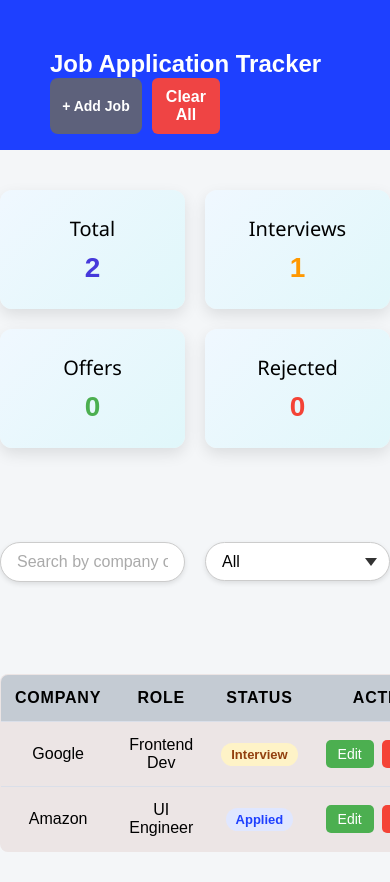
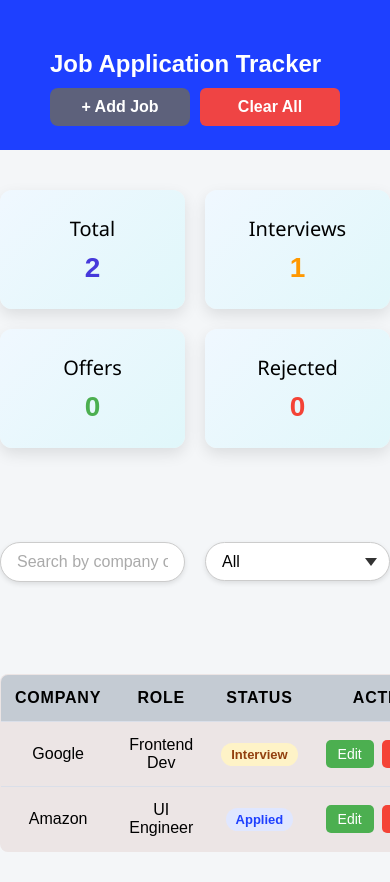
Before and after one commit to aryamk28/job-tracker, a React (Vite) app: page / in a window 390 px wide. Shown: the top 882 px of the page. Built offline with nearby package versions, Linux system fonts and the light colour scheme.

Commit message:
first commit

```diff
--- a/src/index.css
+++ b/src/index.css
@@ -177,12 +177,6 @@ body {
   color: #991b1b;
 }
 
-/* Responsive adjustments */
-@media (max-width: 1024px) {
-  .job-list {
-    grid-template-columns: repeat(2, 1fr);
-  }
-}
 
 /* Add Job Button */
 .add-job-btn {
@@ -204,33 +198,8 @@ body {
   transform: scale(1.05);
 }
 
-/* Mobile responsiveness */
-@media (max-width: 768px) {
-  .add-job-btn {
-    width: 100%;
-    /* full width on mobile */
-    font-size: 14px;
-    /* slightly smaller text */
-    padding: 12px 0;
-    /* more tappable area */
-  }
-}
 
 
-@media (max-width: 768px) {
-  .header {
-    flex-direction: column;
-    align-items: flex-start;
-  }
-
-  .job-list {
-    grid-template-columns: 1fr;
-  }
-
-  .header h1 {
-    font-size: 1.5rem;
-  }
-}
 
 
 
@@ -404,3 +373,32 @@ body {
 }
 
 /* Rejected */
+
+
+
+
+
+/* ===== Mobile Header ===== */
+@media (max-width: 600px) {
+  .header {
+    flex-direction: column;
+    align-items: flex-start;
+    gap: 10px;
+  }
+
+  .header-actions {
+    width: 100%;
+    justify-content: flex-start;
+    flex-wrap: wrap;
+  }
+
+  .header-actions button {
+    flex: 1 1 45%;
+    /* two buttons per row if possible */
+    text-align: center;
+  }
+
+  .header h1 {
+    font-size: 24px;
+  }
+}
```
